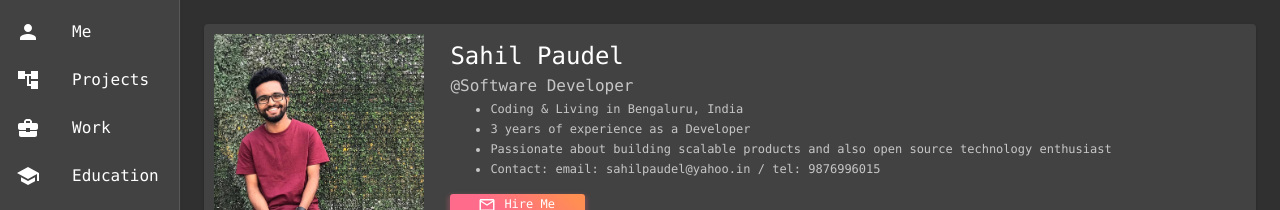
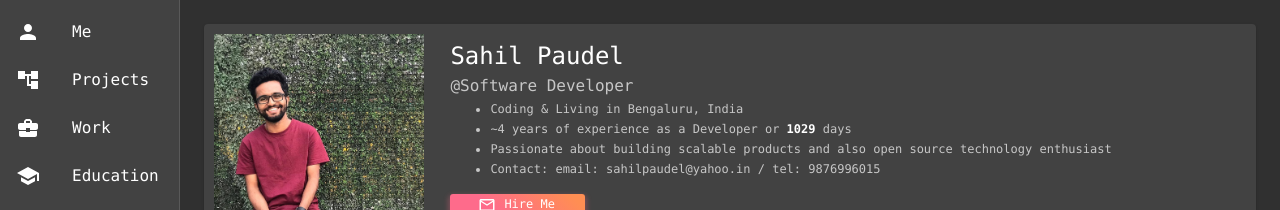
Before and after one commit to sahilpaudel/MyPortfolio, a React (Create React App) app: page /#/ in a window 1280 px wide. Shown: the top 210 px of the page. Built offline with nearby package versions, Linux system fonts and the light colour scheme.

Commit message:
adding projects and minor changes

```diff
--- a/src/header/UserInfoCard.js
+++ b/src/header/UserInfoCard.js
@@ -51,6 +51,18 @@ const useStyles = makeStyles(theme => ({
 const UserInfoCard = () => {
   const classes = useStyles();
 
+  const getExperience = () => {
+    const date1 = new Date("07/03/2017")
+    const date2 = new Date()
+
+    var Difference_In_Time = date2.getTime() - date1.getTime();
+
+    // To calculate the no. of days between two dates
+    var Difference_In_Days = Difference_In_Time / (1000 * 3600 * 24);
+
+    return Math.round(Difference_In_Days)
+  }
+
   return (
     <React.Fragment>
       <Card className={classes.root}>
@@ -73,7 +85,7 @@ const UserInfoCard = () => {
                 <li>Coding & Living in Bengaluru, India</li>
               </Typography>
               <Typography variant="caption" color="textSecondary">
-                <li>3 years of experience as a Developer</li>
+                <li>~4 years of experience as a Developer or <span style={{fontWeight: 'bold', color: 'white'}}>{getExperience()}</span> days</li>
               </Typography>
               <Typography variant="caption" color="textSecondary">
                 <li>
--- a/src/pages/projects/index.js
+++ b/src/pages/projects/index.js
@@ -1,5 +1,5 @@
 import React from "react";
-import { makeStyles, Typography, Chip } from "@material-ui/core";
+import { makeStyles, Typography, Chip, Avatar } from "@material-ui/core";
 import { ExpansionPanel, ExpansionPanelSummary, ExpansionPanelDetails } from "../../components/PanelUtility";
 import { project } from "../../utility/projectData";
 
@@ -36,6 +36,11 @@ const useStyles = makeStyles(theme => ({
   stack: {
     marginTop: 5
   },
+  logo: {
+    marginLeft: theme.spacing(1),
+    width: theme.spacing(3),
+    height: theme.spacing(3),
+  },
   footer: {
     '& .MuiChip-root': {
       borderRadius: 0
@@ -60,7 +65,8 @@ const Projects = () => {
           expanded={expanded === 'panel' + i}
           onChange={handleChange('panel' + i)} >
           <ExpansionPanelSummary aria-controls={`panel${i + 1}d-content`} id={`panel${i + 1}d-header`}>
-            <Typography>{project.name}</Typography>
+            <Typography style={{fontWeight: "bolder"}}>{project.name}</Typography>
+            <Avatar alt={project.logo} variant="rounded" src={project.logo} className={classes.logo}/>
             <Typography className={classes.year}>{project.year}</Typography>
           </ExpansionPanelSummary>
           <ExpansionPanelDetails className={classes.details}>
--- a/src/utility/projectData.js
+++ b/src/utility/projectData.js
@@ -1,7 +1,16 @@
 export const project = [
+  {
+    name: "Oracle (Q/A)",
+    stack: ["Go", "Kafka", "React", "Ant Design"],
+    logo: "pharmeasy.png",
+    description: "Oracle is a service that handles all the customer queries about any product that is listed in the PharmEasy website",
+    contribution: "I was responsible for building the backend in Go where I wrote CRUD APIs for question and answer. Also wrote integrated various other clients for enhance the current product such as SMS api to send message when the question is answered, used Kafka to process answer queues etc. I built the admin dashboard where the doctors can view the list of questions and answer them accordingly, I mentored a fellow intern during this project.",
+    year: 2021
+  },
   {
     name: "Cull - A/B Testing UI Dashboard",
     stack: ["Go", "MongoDB", "React", "Material-UI"],
+    logo: "pharmeasy.png",
     description: "Cull is an A/B testing platform for identifying non deterministic features that are best suited for a given set of audience.",
     contribution: "Worked on the dashboard creation for Cull using ReactJS with few contribution towards backend using Go. I was completely responsible for building the UI dashboard from scratch. Used Material-UI for react as the css design framework and gained fair bit of knowledge on how to create a responsive UI using it.",
     year: 2020
@@ -9,6 +18,7 @@ export const project = [
   {
     name: "Cyborg - Data Spec Validation Tool",
     stack: ["Spring Booot", "MongoDB", "ReactJS", "Material-UI"],
+    logo: "yodlee.png",
     description: "Cyborg is a validation application backend built in Spring Boot with MongoDB for data persistance and ReactJS for the visual dashboard. It has the capability to validate whether the response from a financial institution is compliant with the Open Banking standard or not. As Open Banking standard has various version viz. v3.0, v3.1.2 or v3.1.2 and so on, and all financial institute must send there data response in the format specified by Open Banking Standard corresponding to these versions. So, we as a financial aggregator we built a layer that would validate the response before we persist the data. MongoDB is used to store the version mapping and format specs for each version. Dashboard is used for manual validation. Also Cyborg can provide analysis and compare the fields that we were getting from the webpage with that of the data we are getting in the response.",
     contribution: "To build the whole data spec validation tool (Cyborg) both frontend as well as the backend as an individual contributor.",
     year: 2019
@@ -16,8 +26,9 @@ export const project = [
   {
     name: "Page As Response (PAR)",
     stack: ["Core Java", "Vanilla JavaScript", "Selenium"],
+    logo: "yodlee.png",
     description: "Page As Response is a technique where we don't fetch whole web content such as css, js and other media files while scrapping a webpage. We analyze the websites behavior and pick network call(s) that sends the required web data and make that request using JavaScriptExecutor in Selenium to mimick the request and fetch the response as a text instead of whole webpage, that we get while loading a web url using selenium and chrome driver.",
     contribution: "I alongwith my team lead sort of invented this technique when we observed huge number of failures while scrapping web data due to page load issues and page load timeouts. Earlier we were facing an long running issue for a bank site where the bank page was not loading even after numerous wait and timeouts, also increasing the latency of the script to 200-220 secs per request where complete data was fetched. But with this PAR technique we were able to reduce the latency to 40-45 secs at max and that was a huge infrastructural gain",
     year: 2019
-  }
+  },
 ]
--- a/src/utility/workData.js
+++ b/src/utility/workData.js
@@ -1,7 +1,7 @@
 export const works = [
   {
     name: "PharmEasy",
-    role: "Software Engineer",
+    role: "Senior Software Engineer",
     domain: "Online Medicine Retail Store",
     year: "Nov, 2019 - Present",
     location: "Bengaluru, Karnataka",
```
